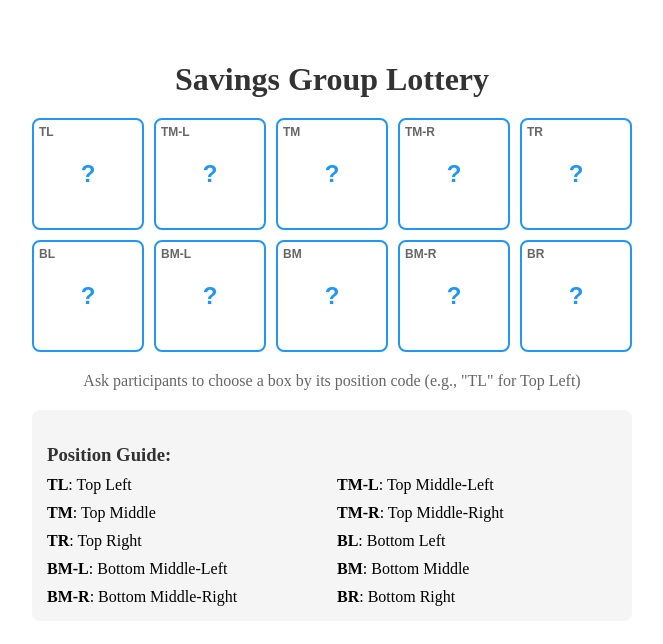
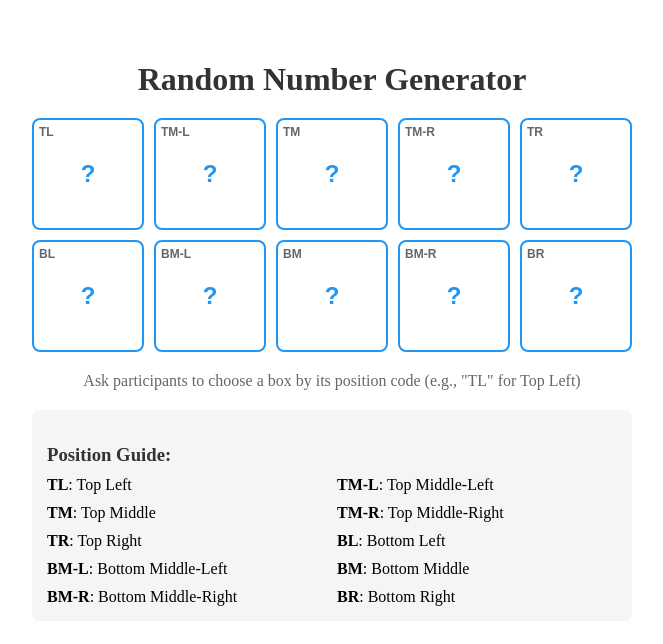
Before and after one commit to Foxynero/savings-lottery, a React (Create React App) app: page / in a window 1280 px wide. Shown: the top 644 px of the page, without its empty margins (308-971 px from the left). Built offline with nearby package versions, Linux system fonts and the light colour scheme.

Commit message:
Update LotteryBox.js

```diff
--- a/src/LotteryBox.js
+++ b/src/LotteryBox.js
@@ -120,7 +120,7 @@ const LotteryBox = () => {
 
   return (
     <Container>
-      <Title>Savings Group Lottery</Title>
+      <Title>Random Number Generator</Title>
       <Grid>
         {numbers.map((number, index) => (
           <Box
```
